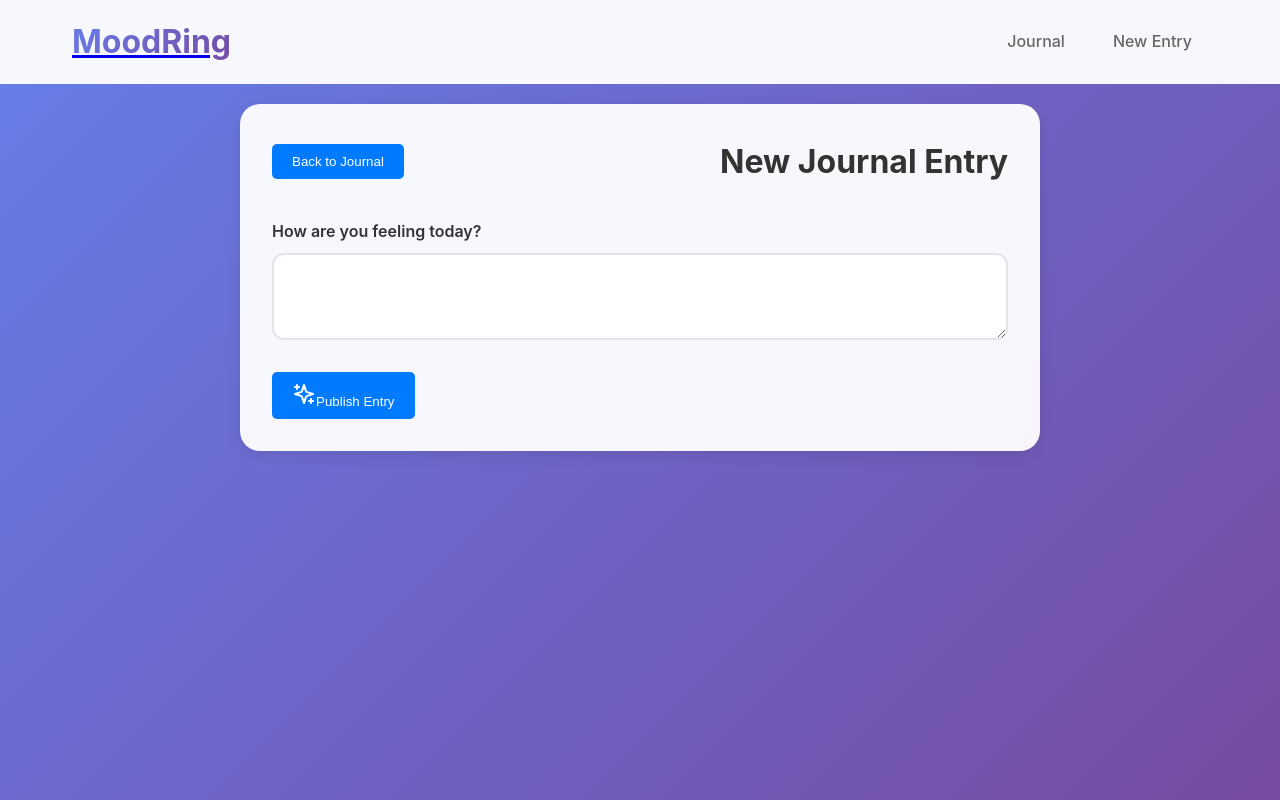
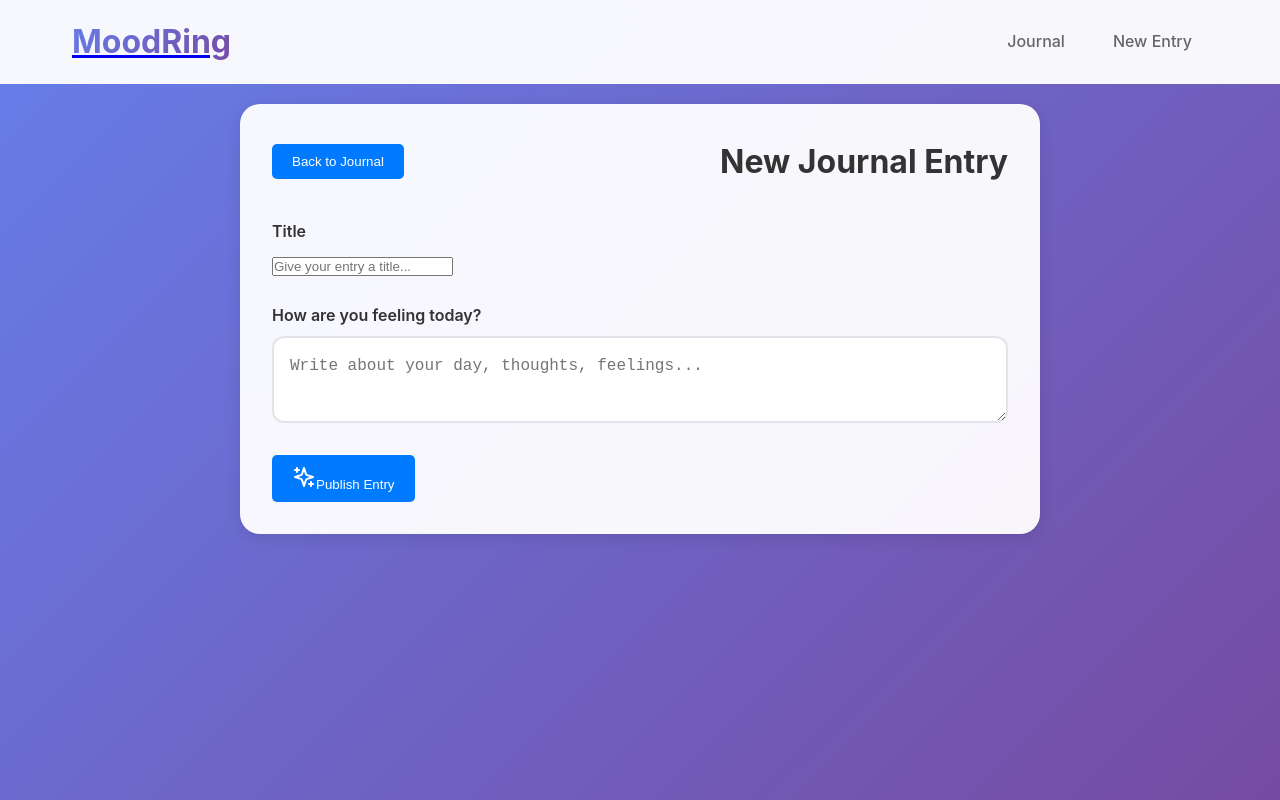
Before and after one commit to ThisbeSchoJo/moodring, a React (Create React App) app in the folder client/: page /new in a window 1280 px wide. Built offline with nearby package versions, Linux system fonts and the light colour scheme.

Commit message:
Connected entry inputs to the states for title and content

```diff
--- a/client/src/components/EntryForm.js
+++ b/client/src/components/EntryForm.js
@@ -19,8 +19,23 @@ const EntryForm = () => {
 
       <form>
         <div className="form-group">
+          <label htmlFor="title">Title</label>
+          <input
+            type="text"
+            id="title"
+            value={title}
+            onChange={(e) => setTitle(e.target.value)}
+            placeholder="Give your entry a title..."
+          />
+        </div>
+        <div className="form-group">
           <label htmlFor="content">How are you feeling today?</label>
-          <textarea />
+          <textarea
+            id="content"
+            value={content}
+            onChange={(e) => setContent(e.target.value)}
+            placeholder="Write about your day, thoughts, feelings..."
+          />
         </div>
       </form>
       <button className="publish-button">
```
